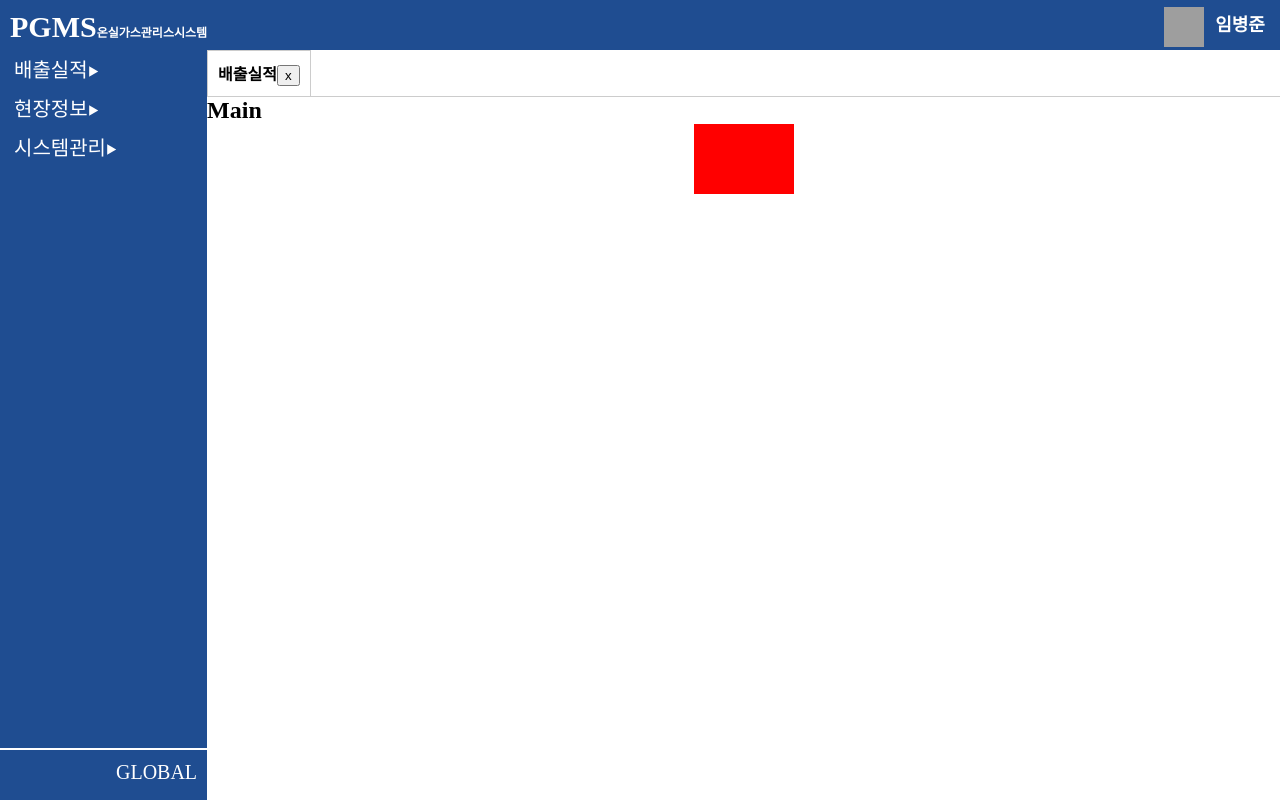
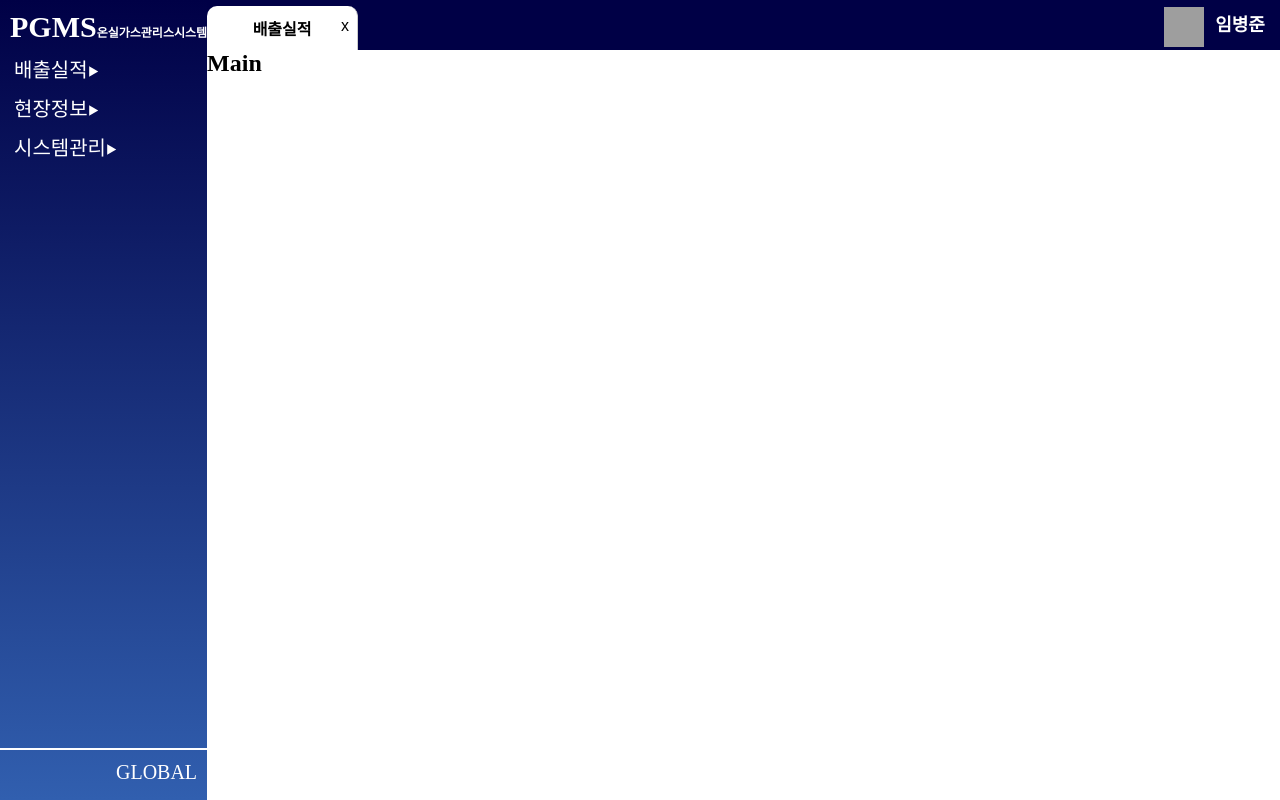
Before and after one commit to POS-CO2/2024_PGMS_FE, a React app in the folder react_frontend/: page / in a window 1280 px wide. Both pictures are taken after a click on the element "배출실적". Built offline with nearby package versions, Linux system fonts and the light colour scheme; grey boxes are pictures that could not be loaded.

Commit message:
[Style] Tab Css 변경 (#6)

```diff
--- a/react_frontend/src/AppContainer.js
+++ b/react_frontend/src/AppContainer.js
@@ -3,12 +3,11 @@ import * as appStyles from "./assets/css/app.css"
 import Header from "./Header";
 import MenuList from "./MenuList";
 
-export default function AppContainer({children}){
+export default function AppContainer({children, tabs, activeTab, handelTabClick, handleTabClose}){
     return(
         <div className={appStyles.app}>
-            <Header/>
+            <Header tabs = {tabs} activeTab={activeTab} handelTabClick={handelTabClick} handleTabClose={handleTabClose}/>
             {children}
-            <div style={{height:'70px',width:'100px', margin:'auto', backgroundColor:'red'}}></div>
         </div>
         );
 }
--- a/react_frontend/src/Header.js
+++ b/react_frontend/src/Header.js
@@ -1,12 +1,15 @@
 import React from "react";
 import * as headerStyles from "./assets/css/header.css";
+import Tabbar from "./Tabbar";
 
-export default function Header(){
+export default function Header({tabs, activeTab, handleTabClose, handelTabClick}){
 
 
     return(
         <div className={headerStyles.header}>
+            <Tabbar tabs = {tabs} activeTab={activeTab} handelTabClick={handelTabClick} handleTabClose={handleTabClose}/>
             <div className={headerStyles.header_profile}>
+
                 <div className={headerStyles.photo}><img src="http://sanriokorea.co.kr/wp-content/themes/sanrio/images/kuromi.png" /></div>
                 <div className={headerStyles.header_name}>{"임병준"}</div>
 
--- a/react_frontend/src/SiteLayout.js
+++ b/react_frontend/src/SiteLayout.js
@@ -180,10 +180,7 @@ export default function SiteLayout(){
     return (
         <div id={mainStyles.root}>
             <Navigation menus={menus} onMenuClick={handleMenuClick}/>
-            <AppContainer>
-                {/*  */}
-                <Tabbar tabs = {tabs} activeTab={activeTab} handelTabClick={handelTabClick} handleTabClose={handleTabClose}/>
-
+            <AppContainer tabs = {tabs} activeTab={activeTab} handelTabClick={handelTabClick} handleTabClose={handleTabClose}>
                 <Outlet/>
             </AppContainer>
         </div>
--- a/react_frontend/src/Tab.js
+++ b/react_frontend/src/Tab.js
@@ -1,11 +1,12 @@
 import React from 'react';
-import  * as mainStyles from './assets/css/main.css';
+import  * as headerStyles from './assets/css/header.css';
+import Header from './Header';
 
 export default function Tab({tab, activeTab, handleTabClose, handelTabClick}){
     return (
         <div
             key={tab.url}
-            className={`${mainStyles.tab} ${activeTab === tab.url ? mainStyles.activeTab : ''}`}
+            className={`${headerStyles.tab} ${activeTab === tab.url ? headerStyles.activeTab : ''}`}
             onClick={() => {
                 handelTabClick(tab.url)
             }}
--- a/react_frontend/src/Tabbar.js
+++ b/react_frontend/src/Tabbar.js
@@ -1,11 +1,11 @@
 import React from 'react';
-import  * as mainStyles from './assets/css/main.css';
+import  * as headerStyles from './assets/css/header.css';
 import Tab from './Tab';
 
 
 export default function Tabbar({tabs, activeTab, handelTabClick, handleTabClose}){
     return (
-        <div className={mainStyles.tabBar}>
+        <div className={headerStyles.tabBar}>
 
             {tabs.map(tab => (
                 <Tab key={tab.name} tab={tab} activeTab={activeTab} handelTabClick={handelTabClick} handleTabClose={handleTabClose}/>
--- a/react_frontend/src/assets/css/header.css
+++ b/react_frontend/src/assets/css/header.css
@@ -1,15 +1,23 @@
 .header{
+    position: relative;
     min-width: 600px;
     width:100%;
     height: 50px;
-    background-color:rgb(31,77,145) ;
+    background-color:#000046 ;
     display: flex;
-    justify-content: flex-end;
     align-items: center;
+    justify-content: space-between;
+}
 
+.header_left {
+    display: flex;
+    align-items: center;
+    flex-grow: 1;
 }
 
 .header_profile {
+    position:absolute;
+    right:0px;
     display: flex;
     align-items: center;
 }
@@ -43,3 +51,55 @@ img {
 
     position: relative;
 }
+
+
+.tabBar {
+    display: flex;
+    border-bottom: 1px solid #ccc;
+    align-items: flex-end;
+    bottom: 0;
+    border-bottom: none;
+    position:absolute;
+    bottom: 0px;
+}
+
+.tab {
+    width: 130px;
+    padding: 10px;
+    cursor: pointer;
+    border: 0px solid #ccc;
+    border-right: 1px solid #ccc;
+    border-bottom: none;
+    background-color: #eaeaea;
+    align-items: center;
+    border-radius: 10px 10px 0px 0px;
+    text-align: center;
+    position: relative;
+}
+
+.activeTab {
+    background-color: white;
+    font-weight: bold;
+}
+
+.content {
+    padding: 20px;
+    flex-grow: 1;
+    background-color: white;
+    border: 1px solid #ccc;
+}
+
+.tab button {
+    position: absolute;
+    right: 2px;
+    margin-left: 10px;
+    background: none;
+    border: none;
+    cursor: pointer;
+    color: black;
+    font-size: 16px;
+}
+
+.tab button:hover {
+    color: red;
+}
--- a/react_frontend/src/assets/css/main.css
+++ b/react_frontend/src/assets/css/main.css
@@ -15,28 +15,3 @@ a {
     outline: none; /* 클릭했을 때 발생하는 아웃라인 제거 */
     cursor: pointer; /* 마우스 커서가 손가락 모양으로 변하게 설정 */
 }
-
-.tabBar {
-    display: flex;
-    border-bottom: 1px solid #ccc;
-}
-
-.tab {
-    padding: 10px;
-    cursor: pointer;
-    border: 1px solid #ccc;
-    border-bottom: none;
-    background-color: #f5f5f5;
-}
-
-.activeTab {
-    background-color: white;
-    font-weight: bold;
-}
-
-.content {
-    padding: 20px;
-    flex-grow: 1;
-    background-color: white;
-    border: 1px solid #ccc;
-}
--- a/react_frontend/src/assets/css/navigation.css
+++ b/react_frontend/src/assets/css/navigation.css
@@ -1,7 +1,8 @@
 .navigation_container{
     position: relative;
     color:white;
-    background-color:rgb(31,77,145) ;
+    background: linear-gradient(#000046, rgb(49,95,175));
+    /*background-color:rgb(31,77,145) ;*/
     height: 100vh;
     min-width: 200px;
 }
```
